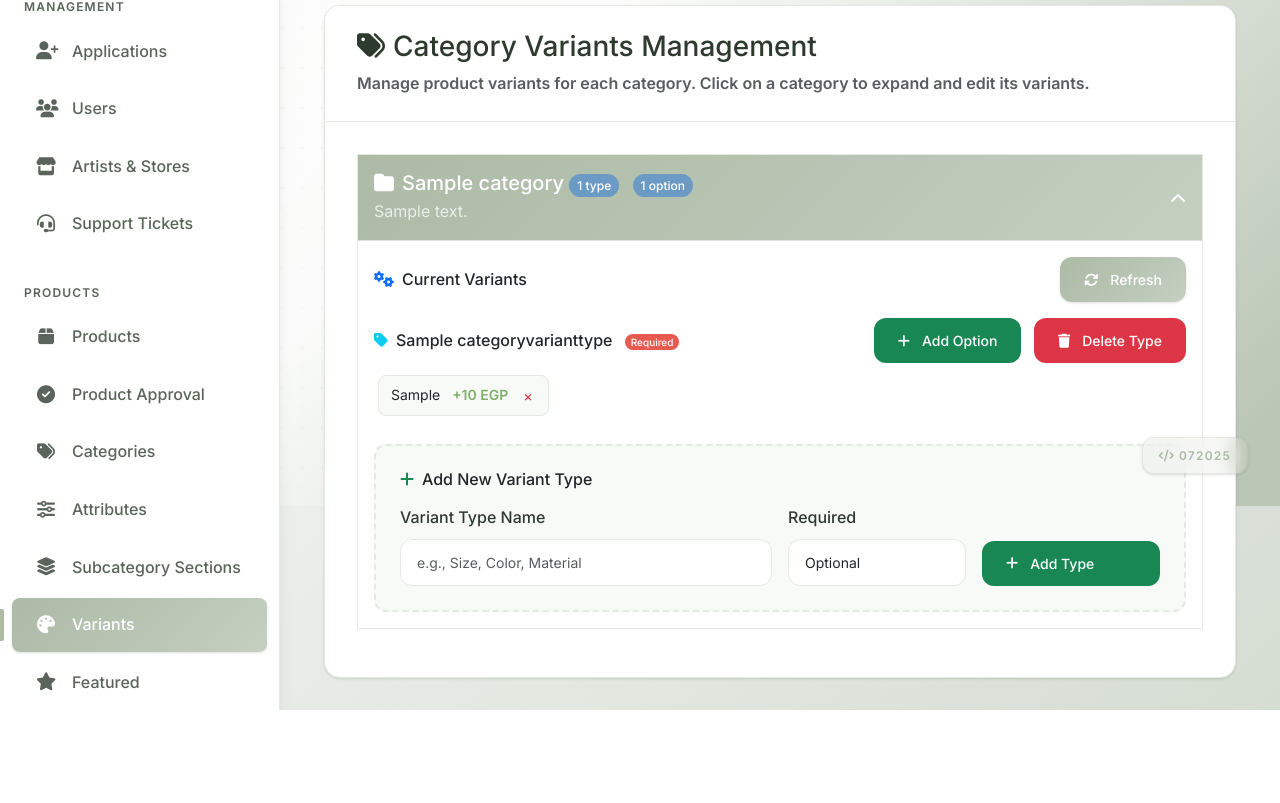
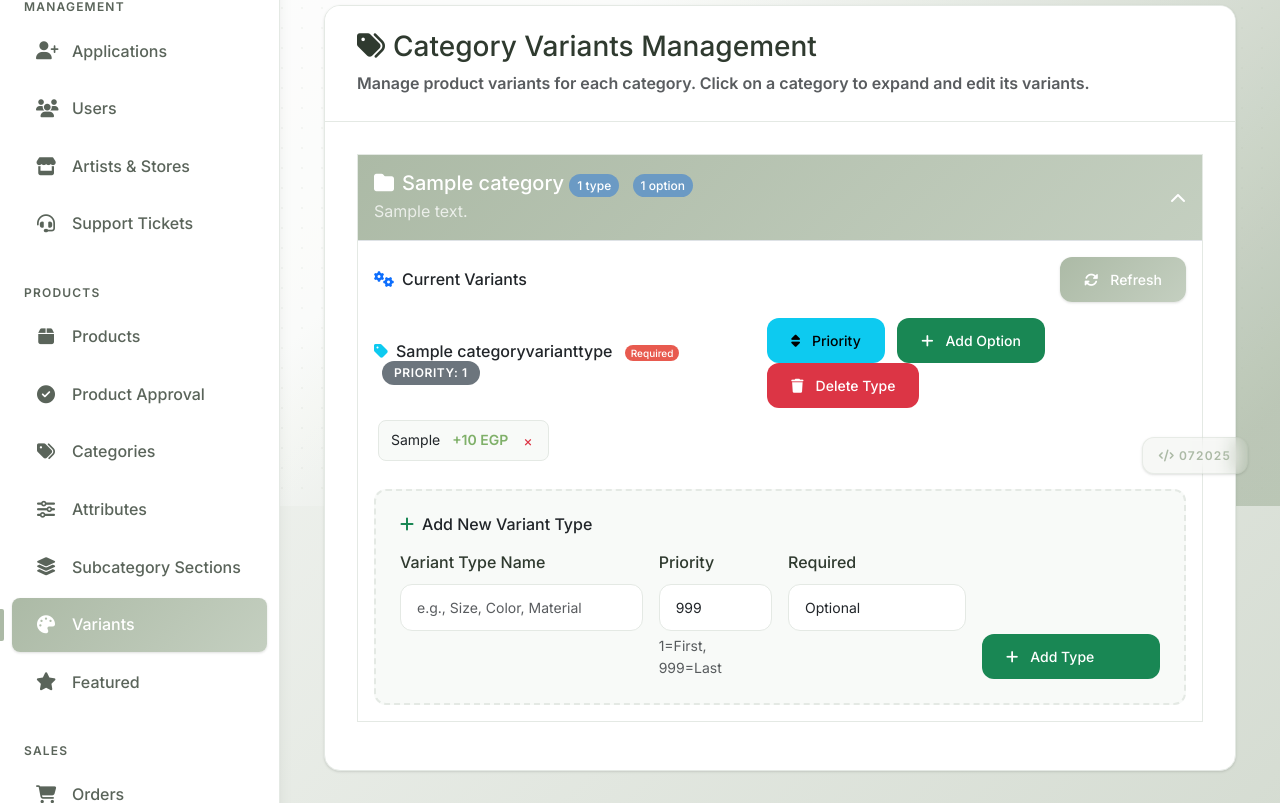
Before and after one commit to momenawab/to7fabackend, a Django app: page /dashboard/variants/ in a window 1280 px wide, after a click that opens the changed part. Shown: the part 294-1097 px from the top of the page. Before the commit the page ends 1004 px from the top, so only its background shows below. Run offline with Django 5.2, Linux system fonts and the light colour scheme; a user stored in the database is signed in; tables that the repository leaves empty hold one stand-in row (values such as "Sample post"); some libraries are stand-ins or nearby versions.

Commit message:
Variants Priorty and fix product_page_details.dart all done

```diff
--- a/admin_panel/templates/admin_panel/variant_management.html
+++ b/admin_panel/templates/admin_panel/variant_management.html
@@ -215,9 +215,15 @@
                                     </h6>
                                     <form class="add-variant-type-form" data-category-id="{{ category.id }}">
                                         <div class="row g-3">
-                                            <div class="col-md-6">
+                                            <div class="col-md-4">
                                                 <label class="form-label">Variant Type Name</label>
                                                 <input type="text" class="form-control" name="name" placeholder="e.g., Size, Color, Material" required>
+                                            </div>
+                                            <div class="col-md-2">
+                                                <label class="form-label">Priority</label>
+                                                <input type="number" class="form-control" name="priority" value="999" min="1" max="999"
+                                                       title="Lower number = higher priority (appears first)">
+                                                <div class="form-text small">1=First, 999=Last</div>
                                             </div>
                                             <div class="col-md-3">
                                                 <label class="form-label">Required</label>
@@ -290,6 +296,51 @@
         </div>
     </div>
 </div>
+
+<!-- Edit Priority Modal -->
+<div class="modal fade" id="editPriorityModal" tabindex="-1">
+    <div class="modal-dialog">
+        <div class="modal-content">
+            <div class="modal-header">
+                <h5 class="modal-title">
+                    <i class="fas fa-sort me-2"></i>Edit Variant Priority
+                </h5>
+                <button type="button" class="btn-close" data-bs-dismiss="modal"></button>
+            </div>
+            <form id="editPriorityForm">
+                <div class="modal-body">
+                    <input type="hidden" id="editVariantTypeId" name="variant_type_id">
+                    <div class="mb-3">
+                        <label class="form-label">Variant Type</label>
+                        <input type="text" class="form-control" id="editVariantTypeName" readonly>
+                    </div>
+                    <div class="mb-3">
+                        <label class="form-label">Priority</label>
+                        <input type="number" class="form-control" id="editPriority" name="priority" min="1" max="999" required>
+                        <div class="form-text">
+                            <i class="fas fa-info-circle me-1"></i>
+                            Lower number = higher priority (appears first). 1 = First, 999 = Last
+                        </div>
+                    </div>
+                    <div class="alert alert-info">
+                        <i class="fas fa-lightbulb me-2"></i>
+                        <strong>Priority Examples:</strong><br>
+                        • Size: Priority 1 (most important)<br>
+                        • Color: Priority 2 (second)<br>
+                        • Material: Priority 3 (third)<br>
+                        • Custom options: Priority 10+ (lower priority)
+                    </div>
+                </div>
+                <div class="modal-footer">
+                    <button type="button" class="btn btn-outline-secondary" data-bs-dismiss="modal">Cancel</button>
+                    <button type="submit" class="btn btn-primary">
+                        <i class="fas fa-save me-1"></i>Update Priority
+                    </button>
+                </div>
+            </form>
+        </div>
+    </div>
+</div>
 {% endblock %}
 
 {% block extra_js %}
@@ -314,6 +365,9 @@
 
     // Handle add variant option form
     document.getElementById('addVariantOptionForm').addEventListener('submit', handleAddVariantOption);
+
+    // Handle edit priority form
+    document.getElementById('editPriorityForm').addEventListener('submit', handleEditPriority);
 });
 
 function loadCategoryVariants(categoryId) {
@@ -342,8 +396,12 @@
                             <h6 class="mb-0">
                                 <i class="fas fa-tag me-2 text-info"></i>${variantType.name}
                                 ${variantType.is_required ? '<span class="required-badge">Required</span>' : ''}
+                                <span class="badge bg-secondary ms-2" title="Display Priority">Priority: ${variantType.priority || 999}</span>
                             </h6>
                             <div>
+                                <button class="btn btn-info btn-sm me-2" onclick="showEditPriorityModal(${variantType.id}, '${variantType.name}', ${variantType.priority || 999})">
+                                    <i class="fas fa-sort me-1"></i>Priority
+                                </button>
                                 <button class="btn btn-success btn-sm me-2" onclick="showAddOptionModal(${variantType.id}, '${variantType.name}')">
                                     <i class="fas fa-plus me-1"></i>Add Option
                                 </button>
@@ -571,6 +629,61 @@
     });
 }
 
+function showEditPriorityModal(variantTypeId, variantTypeName, currentPriority) {
+    document.getElementById('editVariantTypeId').value = variantTypeId;
+    document.getElementById('editVariantTypeName').value = variantTypeName;
+    document.getElementById('editPriority').value = currentPriority;
+
+    const modal = new bootstrap.Modal(document.getElementById('editPriorityModal'));
+    modal.show();
+}
+
+function handleEditPriority(event) {
+    event.preventDefault();
+    const form = event.target;
+    const formData = new FormData(form);
+
+    const submitBtn = form.querySelector('button[type="submit"]');
+    const originalText = submitBtn.innerHTML;
+    submitBtn.innerHTML = '<i class="fas fa-spinner fa-spin me-1"></i>Updating...';
+    submitBtn.disabled = true;
+
+    fetch('/dashboard/variants/update-priority/', {
+        method: 'POST',
+        body: formData,
+        headers: {
+            'X-CSRFToken': csrfToken
+        }
+    })
+    .then(response => response.json())
+    .then(data => {
+        if (data.success) {
+            // Close modal
+            bootstrap.Modal.getInstance(document.getElementById('editPriorityModal')).hide();
+
+            // Find the category ID from the currently open accordion
+            const openAccordion = document.querySelector('.collapse.show');
+            if (openAccordion) {
+                const categoryId = openAccordion.id.replace('category', '');
+                loadCategoryVariants(categoryId);
+            }
+
+            // Show success message
+            showAlert('success', `Priority updated successfully! "${data.variant_type.name}" priority set to ${data.variant_type.priority}.`);
+        } else {
+            showAlert('danger', data.error || 'Failed to update priority');
+        }
+    })
+    .catch(error => {
+        console.error('Error:', error);
+        showAlert('danger', 'Network error occurred');
+    })
+    .finally(() => {
+        submitBtn.innerHTML = originalText;
+        submitBtn.disabled = false;
+    });
+}
+
 function showAlert(type, message) {
     const alertHtml = `
         <div class="alert alert-${type} alert-dismissible fade show animate-fade-in-up" role="alert">
--- a/admin_panel/urls.py
+++ b/admin_panel/urls.py
@@ -65,6 +65,7 @@
     path('variants/create-type/', views.create_variant_type, name='create_variant_type'),
     path('variants/create-option/', views.create_variant_option, name='create_variant_option'),
     path('variants/delete-type/', views.delete_variant_type, name='delete_variant_type'),
+    path('variants/update-priority/', views.update_variant_priority, name='update_variant_priority'),
     path('variants/delete-option/', views.delete_variant_option, name='delete_variant_option'),
 
     # Support Tickets
--- a/admin_panel/views.py
+++ b/admin_panel/views.py
@@ -1476,6 +1476,7 @@
         category_id = request.POST.get('category_id')
         name = request.POST.get('name', '').strip()
         is_required = request.POST.get('is_required') == 'true'
+        priority = int(request.POST.get('priority', 999))
 
         if not category_id or not name:
             return JsonResponse({'success': False, 'error': 'Category ID and name are required'})
@@ -1490,7 +1491,8 @@
         variant_type = CategoryVariantType.objects.create(
             category=category,
             name=name,
-            is_required=is_required
+            is_required=is_required,
+            priority=priority
         )
 
         # Log admin activity
@@ -1591,7 +1593,7 @@
         # Get variant types from all categories in the hierarchy
         all_variant_types = CategoryVariantType.objects.filter(
             category__in=categories_to_check
-        ).prefetch_related('options').order_by('name')
+        ).prefetch_related('options').order_by('priority', 'name')
 
         # Group variants by name to merge options from different levels
         variants_by_name = {}
@@ -1603,6 +1605,7 @@
                     'id': variant_type.id,  # Use the most specific (deepest) variant type ID
                     'name': variant_name,
                     'is_required': variant_type.is_required,
+                    'priority': variant_type.priority,
                     'options': [],
                     'category_source': variant_type.category.name
                 }
@@ -1670,6 +1673,55 @@
         )
 
         return JsonResponse({'success': True, 'message': f'Variant type "{variant_name}" deleted successfully'})
+
+    except Exception as e:
+        return JsonResponse({'success': False, 'error': str(e)})
+
+
+@login_required
+@user_passes_test(is_admin)
+@require_POST
+def update_variant_priority(request):
+    """Update the priority of a variant type"""
+    from products.models import CategoryVariantType
+
+    try:
+        variant_type_id = request.POST.get('variant_type_id')
+        priority = request.POST.get('priority')
+
+        if not variant_type_id or priority is None:
+            return JsonResponse({'success': False, 'error': 'Variant type ID and priority are required'})
+
+        try:
+            priority = int(priority)
+        except (ValueError, TypeError):
+            return JsonResponse({'success': False, 'error': 'Priority must be a valid number'})
+
+        if priority < 1 or priority > 999:
+            return JsonResponse({'success': False, 'error': 'Priority must be between 1 and 999'})
+
+        variant_type = get_object_or_404(CategoryVariantType, id=variant_type_id)
+        old_priority = variant_type.priority
+        variant_type.priority = priority
+        variant_type.save()
+
+        # Log admin activity
+        AdminActivity.objects.create(
+            admin=request.user,
+            action='update',
+            description=f'Updated priority for variant type "{variant_type.name}" from {old_priority} to {priority}'
+        )
+
+        return JsonResponse({
+            'success': True,
+            'message': f'Priority updated successfully',
+            'variant_type': {
+                'id': variant_type.id,
+                'name': variant_type.name,
+                'priority': variant_type.priority,
+                'is_required': variant_type.is_required
+            }
+        })
 
     except Exception as e:
         return JsonResponse({'success': False, 'error': str(e)})
--- a/products/admin.py
+++ b/products/admin.py
@@ -566,9 +566,11 @@
     fields = ('value', 'extra_price', 'is_active')
 
 class CategoryVariantTypeAdmin(admin.ModelAdmin):
-    list_display = ('name', 'category', 'is_required', 'option_count')
+    list_display = ('name', 'category', 'is_required', 'priority', 'option_count')
     list_filter = ('category', 'is_required')
     search_fields = ('name', 'category__name')
+    list_editable = ('priority',)
+    ordering = ('priority', 'name')
     inlines = [CategoryVariantOptionInline]
 
     def option_count(self, obj):
```
Also changed, not shown: products/models.py (+29 -3 lines), products/serializers.py (+9 -4 lines).
